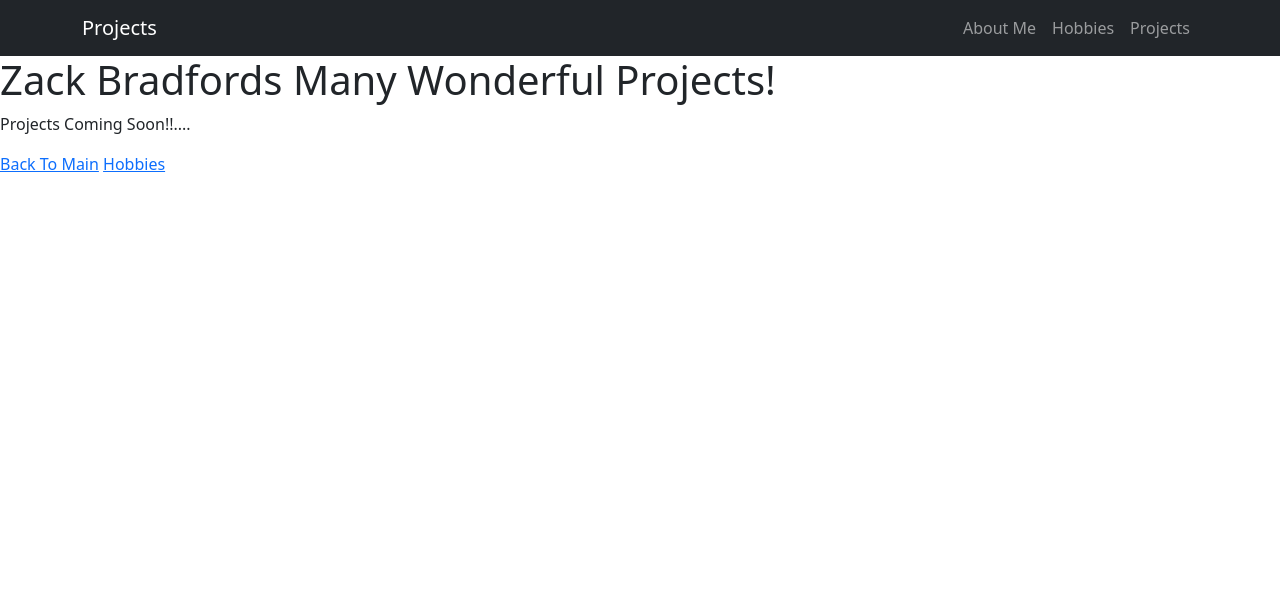
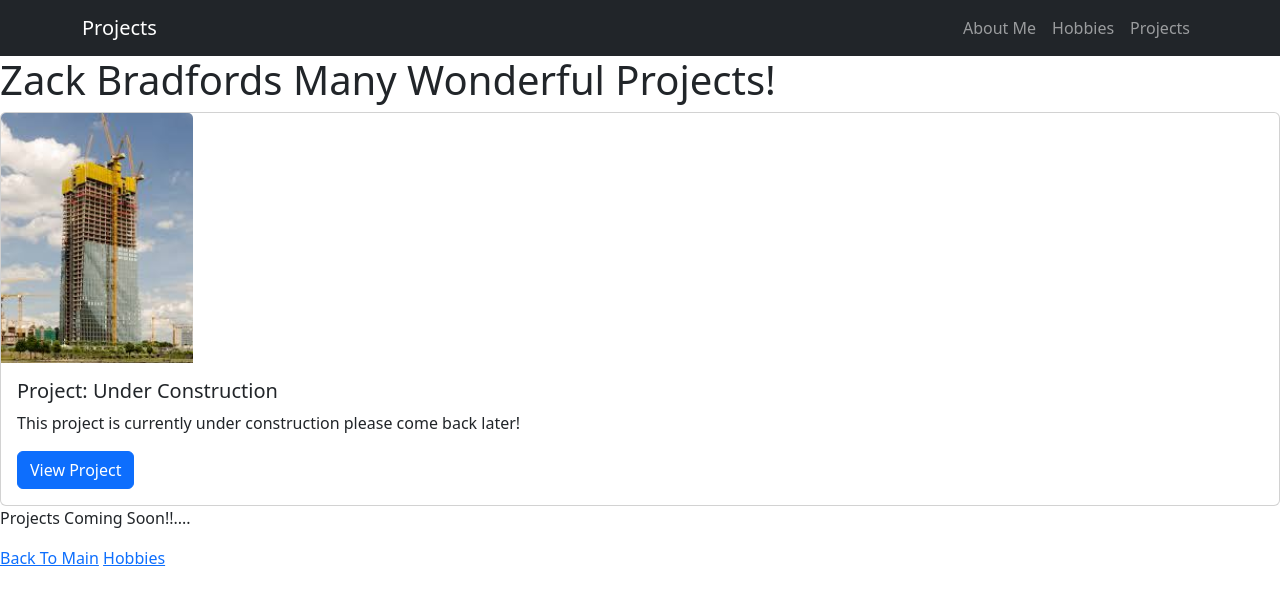
Before and after one commit to drake-full-stack/lab04-bootstrap-portfolio-2-0-Zackwars, a plain HTML site: page projects.html in a window 1280 px wide. Drawn offline with nearby package versions, Linux system fonts and the light colour scheme.

Commit message:
cards working

```diff
--- a/projects.html
+++ b/projects.html
@@ -23,6 +23,20 @@
 </head>
 <body>
     <h1>Zack Bradfords Many Wonderful Projects!</h1>
+    <div class="row g-4">
+                <div class="col-lg-12 col-md-12">
+                    <div class="card h-20">
+                        <img src="building.jfif" class="card-img-top" style="width: 15%; height: 250px; object-fit: cover;">
+                        <div class="card-body">
+                            <h5 class="card-title">Project: Under Construction
+                            </h5>
+                            <p class="card-text">This project is currently under construction please come back later!</p>
+                            <a href="#" class="btn btn-primary">View Project</a>
+                        </div>
+                    </div>
+                </div>
+            </div>
+
     <p>Projects Coming Soon!!....</p>
     <a href = index.html>Back To Main</a>
     <a href = hobbies.html>Hobbies</a>
```
Also changed, not shown: building.jfif (added), 1 other file.
